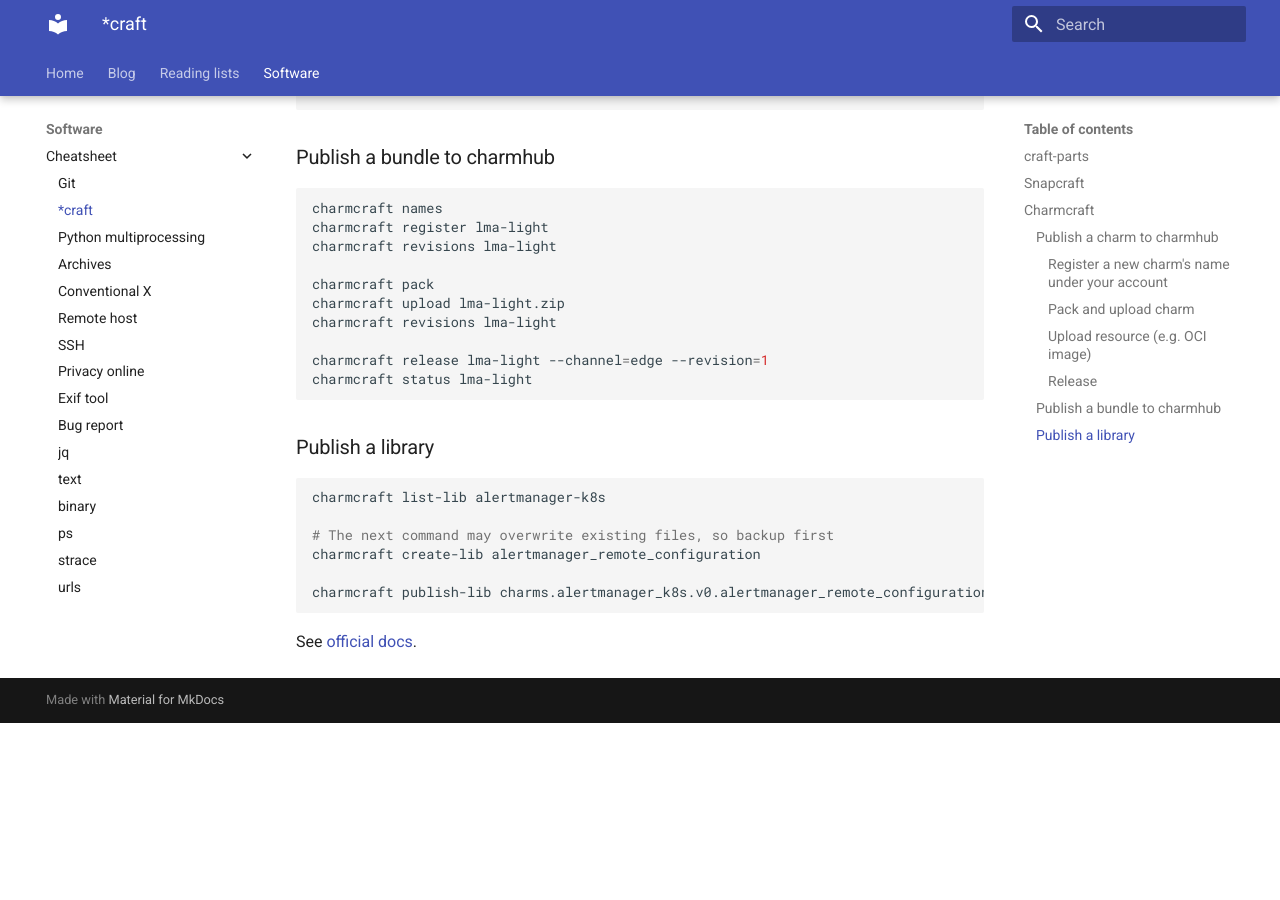
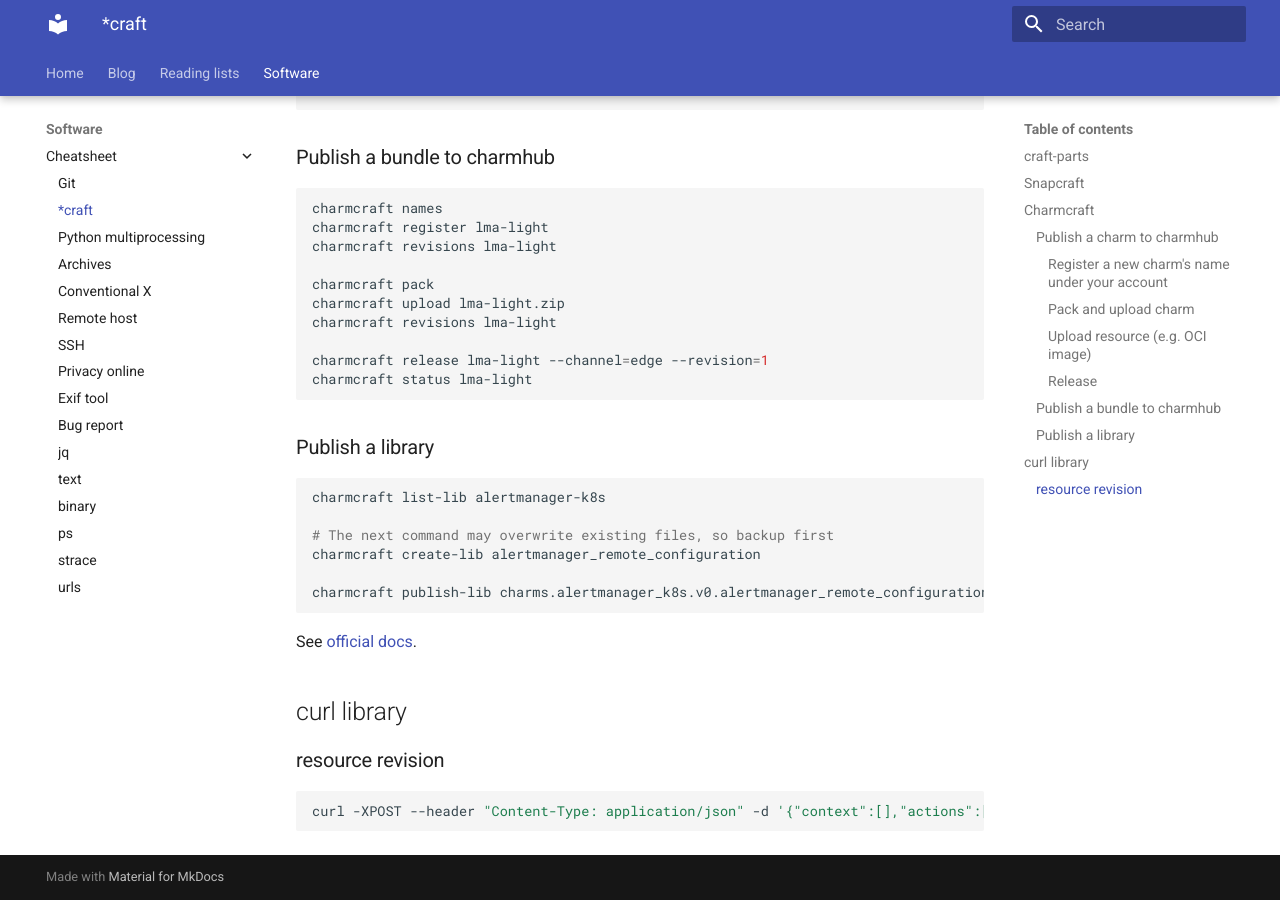
Before and after one commit to sed-i/sed-i.github.io, an MkDocs documentation site: the page built from docs/software/cheatsheet/starcraft.md, in a window 1280 px wide and 900 px high, scrolled down 2645 px. Built offline with MkDocs 1.6.1 and Material for MkDocs 9.7.7, drawn with Linux system fonts in a browser that asks for light colours; before the commit the page ends 3368 px from its top, so only the background shows below that.

Commit message:
Update starcraft.md

````diff
--- a/docs/software/cheatsheet/starcraft.md
+++ b/docs/software/cheatsheet/starcraft.md
@@ -127,3 +127,10 @@ charmcraft publish-lib charms.alertmanager_k8s.v0.alertmanager_remote_configurat
 ```
 
 See [official docs](https://juju.is/docs/sdk/charmcraft-libraries).
+
+## curl library
+
+### resource revision
+```bash
+curl -XPOST --header "Content-Type: application/json" -d '{"context":[],"actions":[{"action":"install","instance-key":"this-is-a-test-for-resources-lookup-2025-06-11","name":"prometheus-k8s", "channel": "latest/stable", "base":{"architecture":"amd64","name":"ubuntu","channel":"20.04"}}],"fields":["download","id","name","revision","version", "resources"]}' https://api.charmhub.io/v2/charms/refresh  2>/dev/null | jq
+```
````
